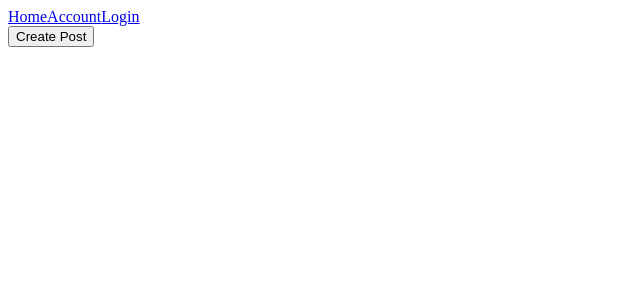
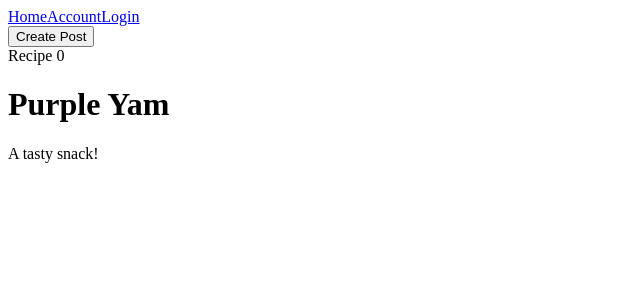
Before and after one commit to Philip-11/vue-recipe-system, a Vue app: page /recipe/0 in a window 1280 px wide. Shown: the top 300 px of the page, without its empty margins (0-640 px from the left). Built offline with nearby package versions, Linux system fonts and the light colour scheme.

Commit message:
shows full detail of the recipe

```diff
--- a/src/views/RecipeDetail.vue
+++ b/src/views/RecipeDetail.vue
@@ -1,3 +1,24 @@
+<script setup>
+import { ref } from 'vue';
+
+const props = defineProps({
+  id: String,
+});
+
+let recipeId = 0;
+const recipes = ref([
+  { id: recipeId++, title: "Purple Yam", description: "A tasty snack!" },
+  {
+    id: recipeId++,
+    title: "Purple Jam",
+    description: "A jam made with purple yam!",
+  },
+]);
+
+const findRecipe = recipes.value.find((recipe) => recipe.id === Number(props.id));
+</script>
 <template>
-
+  <div>Recipe {{ id }}</div>
+  <h1>{{ findRecipe.title }}</h1>
+  <p>{{ findRecipe.description }}</p>
 </template>
```
